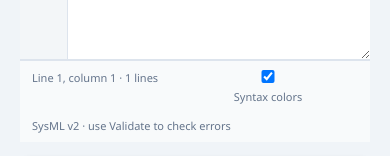
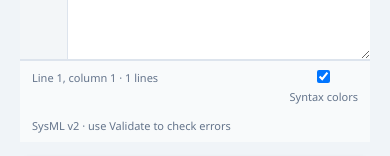
Before and after one commit to Open-MBEE/sysmlv2-web-modeler, a website: page app/static/editor.html in a window 390 px wide. Shown: the part 1438-1594 px from the top of the page. Drawn offline with Linux system fonts and the light colour scheme; no server answers.

Commit message:
fix(editor): keep syntax toggle compact and document checks

```diff
--- a/app/static/code-editor.css
+++ b/app/static/code-editor.css
@@ -9,7 +9,7 @@
 .code-surface #code-highlight{position:absolute;top:0;left:0;z-index:1;overflow:hidden;pointer-events:none;color:#234955}
 #code-current{position:absolute;left:0;right:0;height:var(--code-line);background:#f1f7fa;pointer-events:none}
 .code-status{display:flex;gap:14px;justify-content:space-between;flex-wrap:wrap;padding:9px 12px;border-top:1px solid var(--border);background:#f8fafb;color:var(--muted);font-size:11px}
-.code-status label{display:flex;align-items:center;gap:6px;font-size:11px}.code-status input{margin:0}
+.code-status label{display:flex;align-items:center;gap:6px;font-size:11px}.code-status input{margin:0;min-width:0}
 .syntax-keyword{color:#9f235a}.syntax-comment{color:#65776b;font-style:italic}.syntax-string{color:#98621b}.syntax-number,.syntax-literal{color:#7844a1}.syntax-type,.syntax-declaration{color:#006b83}.syntax-operator,.syntax-bracket{color:#536581}.syntax-match{background:#bfe9ee;outline:1px solid #4a98a5;border-radius:2px}
 .code-plain #code-highlight,.code-composing #code-highlight{visibility:hidden}.code-plain #modelText,.code-composing #modelText{color:#234955;-webkit-text-fill-color:#234955}
 @media(forced-colors:active){.code-surface #code-highlight{visibility:hidden}.code-surface #modelText{color:CanvasText;-webkit-text-fill-color:CanvasText;caret-color:CanvasText}#code-current{display:none}}
```
Also changed, not shown: README.md.
